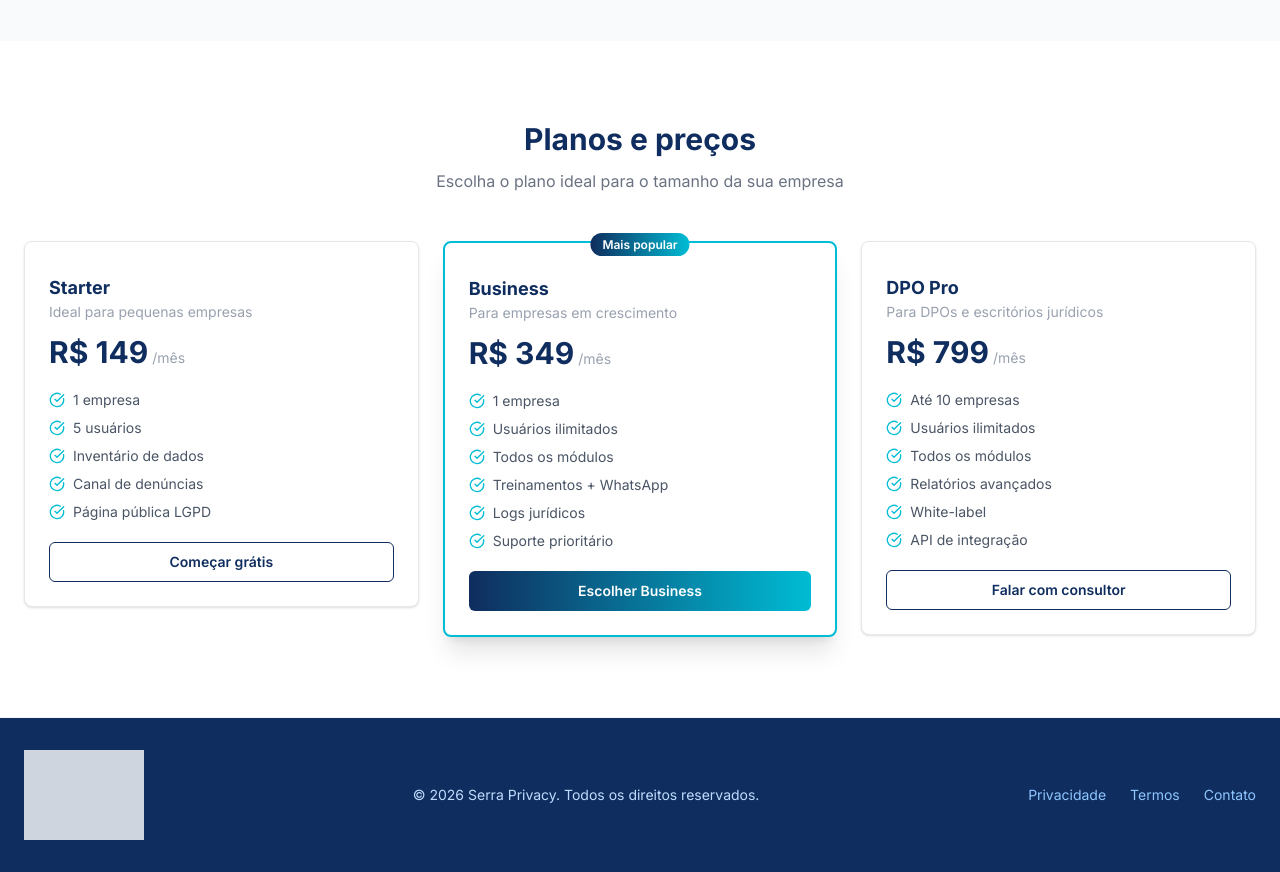
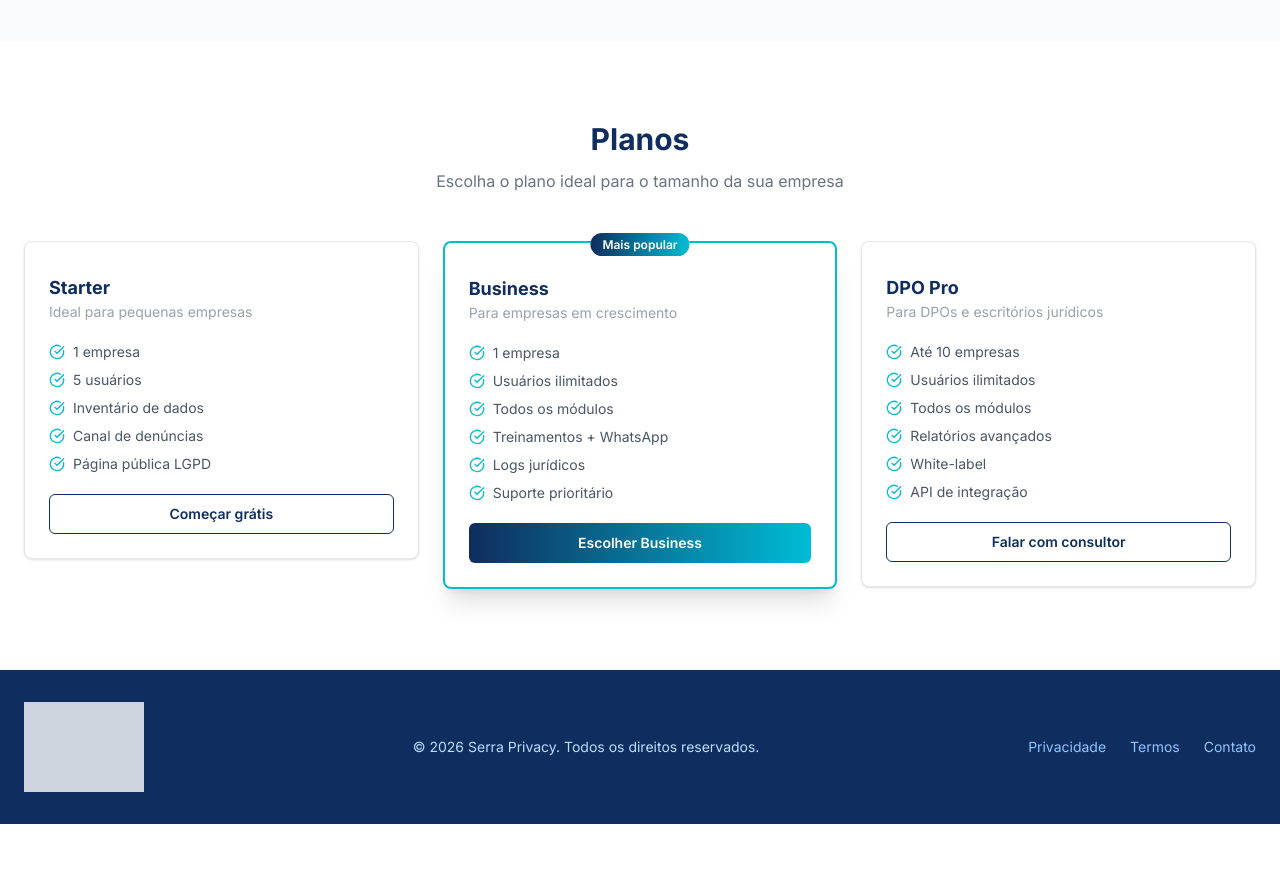
Before and after one commit to omatsudev/lgpd-platform, a Next.js app: page / in a window 1280 px wide. Shown: the part 2220-3092 px from the top of the page. After the commit the page ends 3044 px from the top, so only its background shows below. Built offline with nearby package versions, Linux system fonts and the light colour scheme; grey boxes are pictures that could not be loaded.

Commit message:
feat: remover preços dos planos na landing page

```diff
--- a/app/page.tsx
+++ b/app/page.tsx
@@ -21,19 +21,19 @@ const features = [
 
 const planos = [
   {
-    nome: 'Starter', preco: 'R$ 149', periodo: '/mês',
+    nome: 'Starter',
     descricao: 'Ideal para pequenas empresas',
     features: ['1 empresa', '5 usuários', 'Inventário de dados', 'Canal de denúncias', 'Página pública LGPD'],
     cta: 'Começar grátis', destaque: false,
   },
   {
-    nome: 'Business', preco: 'R$ 349', periodo: '/mês',
+    nome: 'Business',
     descricao: 'Para empresas em crescimento',
     features: ['1 empresa', 'Usuários ilimitados', 'Todos os módulos', 'Treinamentos + WhatsApp', 'Logs jurídicos', 'Suporte prioritário'],
     cta: 'Escolher Business', destaque: true,
   },
   {
-    nome: 'DPO Pro', preco: 'R$ 799', periodo: '/mês',
+    nome: 'DPO Pro',
     descricao: 'Para DPOs e escritórios jurídicos',
     features: ['Até 10 empresas', 'Usuários ilimitados', 'Todos os módulos', 'Relatórios avançados', 'White-label', 'API de integração'],
     cta: 'Falar com consultor', destaque: false,
@@ -195,7 +195,7 @@ export default function HomePage() {
       <section id="planos" className="py-20">
         <div className="max-w-7xl mx-auto px-6">
           <div className="text-center mb-12 space-y-3">
-            <h2 className="text-3xl font-bold" style={{ color: '#0f2d5e' }}>Planos e preços</h2>
+            <h2 className="text-3xl font-bold" style={{ color: '#0f2d5e' }}>Planos</h2>
             <p className="text-gray-500">Escolha o plano ideal para o tamanho da sua empresa</p>
           </div>
           <div className="grid md:grid-cols-3 gap-6 items-start">
@@ -210,10 +210,6 @@ export default function HomePage() {
                   <div>
                     <p className="font-bold text-lg" style={{ color: '#0f2d5e' }}>{plano.nome}</p>
                     <p className="text-sm text-gray-400">{plano.descricao}</p>
-                    <div className="mt-3 flex items-baseline gap-1">
-                      <span className="text-3xl font-bold" style={{ color: '#0f2d5e' }}>{plano.preco}</span>
-                      <span className="text-gray-400 text-sm">{plano.periodo}</span>
-                    </div>
                   </div>
                   <ul className="space-y-2">
                     {plano.features.map((f) => (
```
